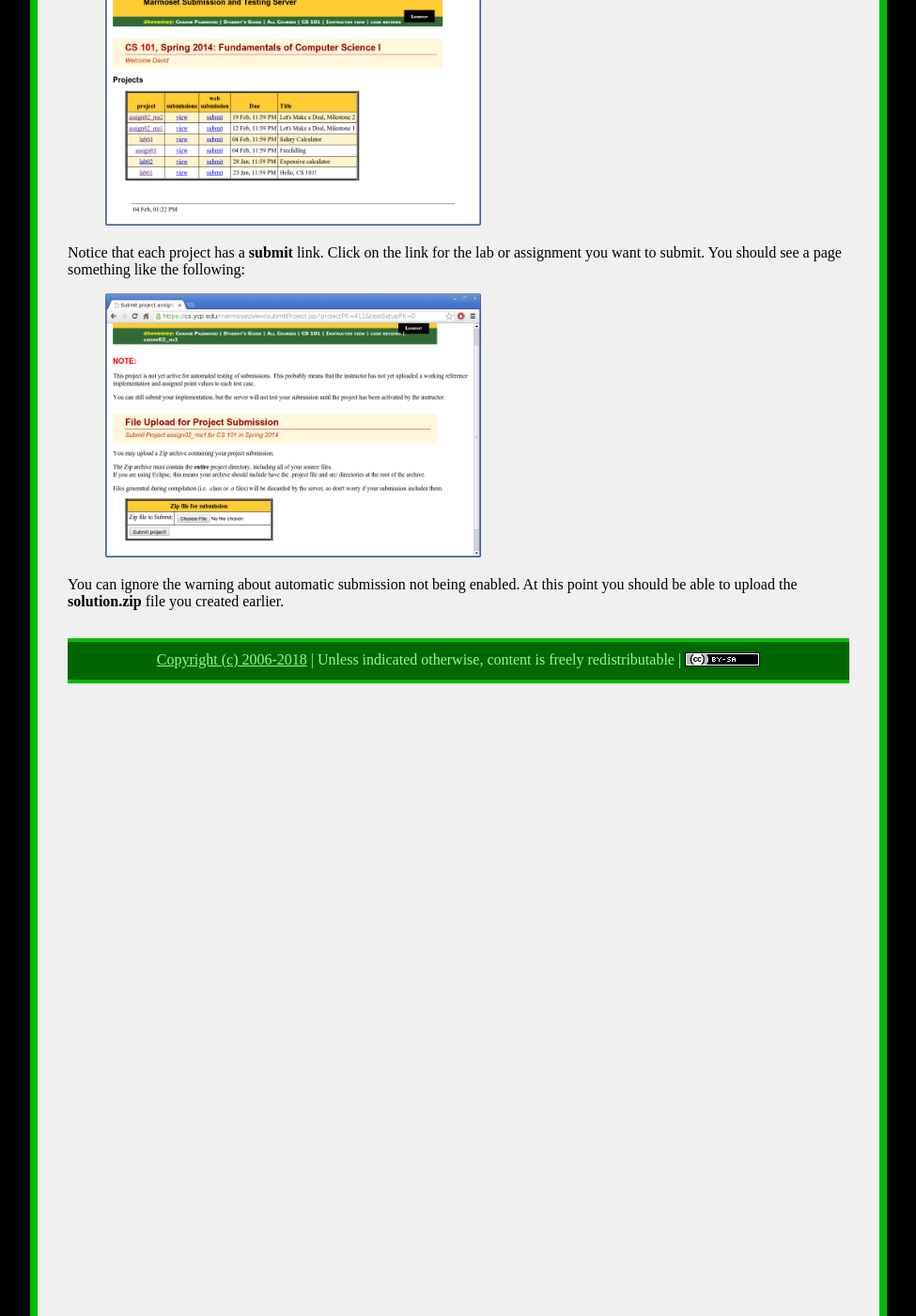
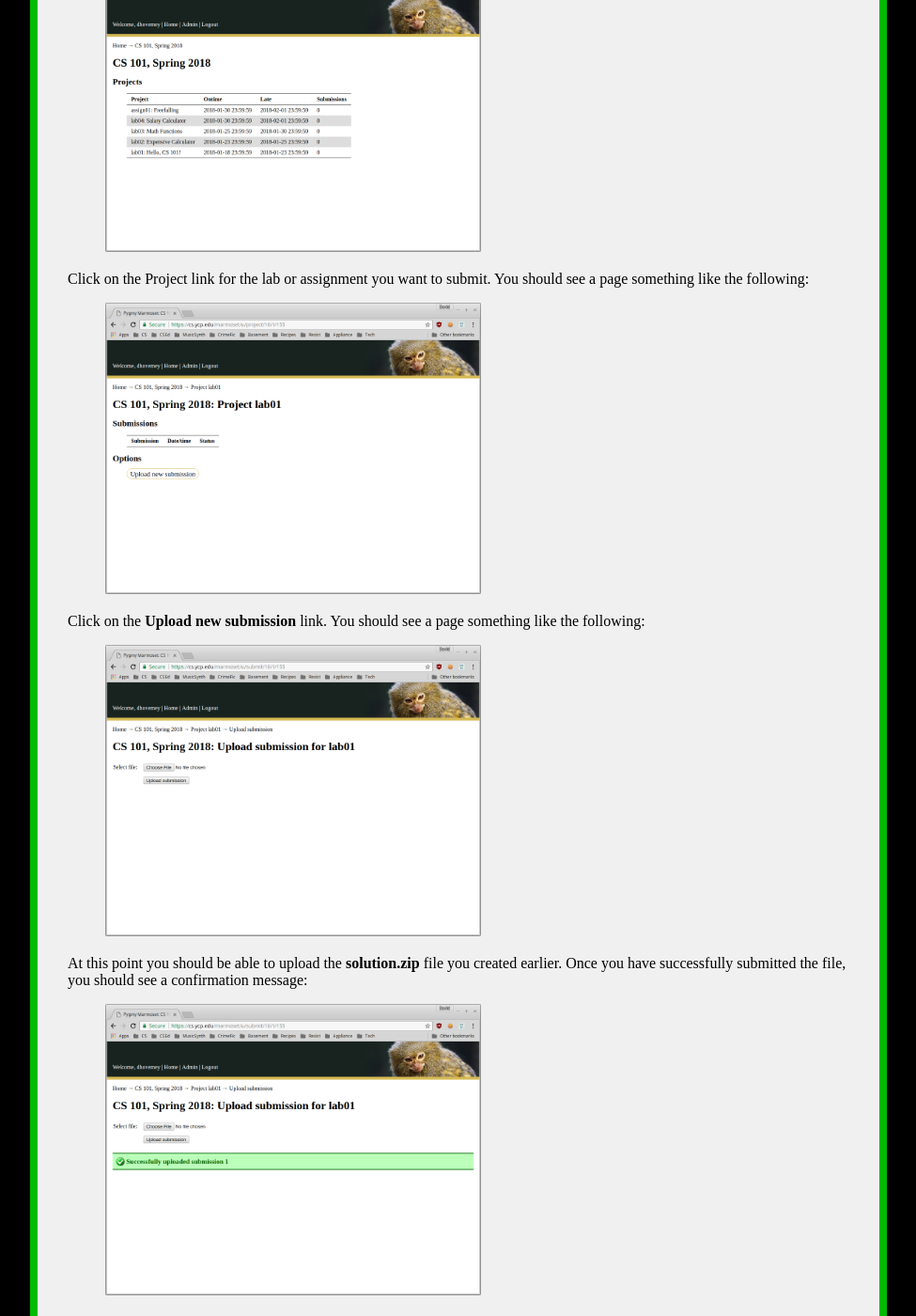
Before and after one commit to ycpcs/cs101-spring2018, a Jekyll site: the page built from submitting.md, in a window 1280 px wide and 1400 px high, scrolled down 877 px. Shown: the whole window at 94% size, without its empty margins (152-1127 px from the left). Built offline with Jekyll 4.4.1, drawn with Linux system fonts in a browser that asks for light colours.

Commit message:
updated submission instructions for Pygmy Marmoset

```diff
--- a/submitting.md
+++ b/submitting.md
@@ -38,8 +38,14 @@ You should see a list of labs and assignments, something like the following (cli
 
 > <a href="img/marmoset-inboxes.png"><img alt="screenshot" style="width: 400px;" src="img/marmoset-inboxes.png" /></a>
 
-Notice that each project has a **submit** link.  Click on the link for the lab or assignment you want to submit.  You should see a page something like the following:
+Click on the Project link for the lab or assignment you want to submit.  You should see a page something like the following:
+
+> <a href="img/marmoset-project.png"><img alt="screenshot" style="width: 400px;" src="img/marmoset-project.png" /></a>
+
+Click on the **Upload new submission** link.  You should see a page something like the following:
 
 > <a href="img/marmoset-submit.png"><img alt="screenshot" style="width: 400px;" src="img/marmoset-submit.png" /></a>
 
-You can ignore the warning about automatic submission not being enabled.  At this point you should be able to upload the **solution.zip** file you created earlier.
+At this point you should be able to upload the **solution.zip** file you created earlier.  Once you have successfully submitted the file, you should see a confirmation message:
+
+> <a href="img/marmoset-submit-success.png"><img alt="screenshot" style="width: 400px;" src="img/marmoset-submit-success.png" /></a>
```
Also changed, not shown: img/marmoset-inboxes.png, img/marmoset-project.png (added), img/marmoset-submit-success.png (added), img/marmoset-submit.png.
